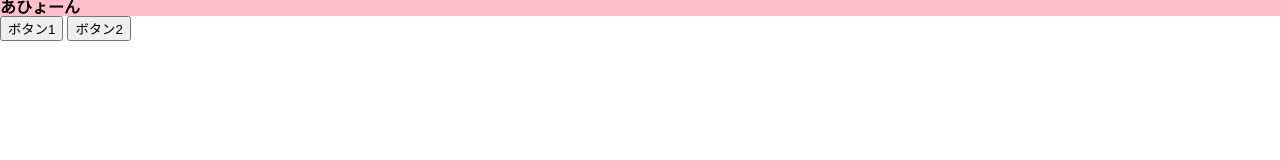
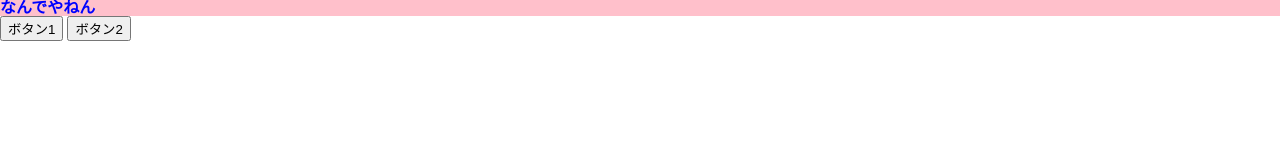
Before and after one commit to thewa1818/528, a plain HTML site: page index.html in a window 1280 px wide. Both pictures are taken after a click on the button "ボタン2". Drawn offline with nearby package versions, Linux system fonts and the light colour scheme.

Commit message:
”練習”

```diff
--- a/index.html
+++ b/index.html
@@ -23,7 +23,7 @@
       $("#div1").fadeOut().css("color","red");
     });
     $("#button2").click(function(){
-      $("#div1").fadeIn();
+      $("#div1").fadeIn().html("なんでやねん").css("color","blue");
     });
   </script>
 </body>
```
